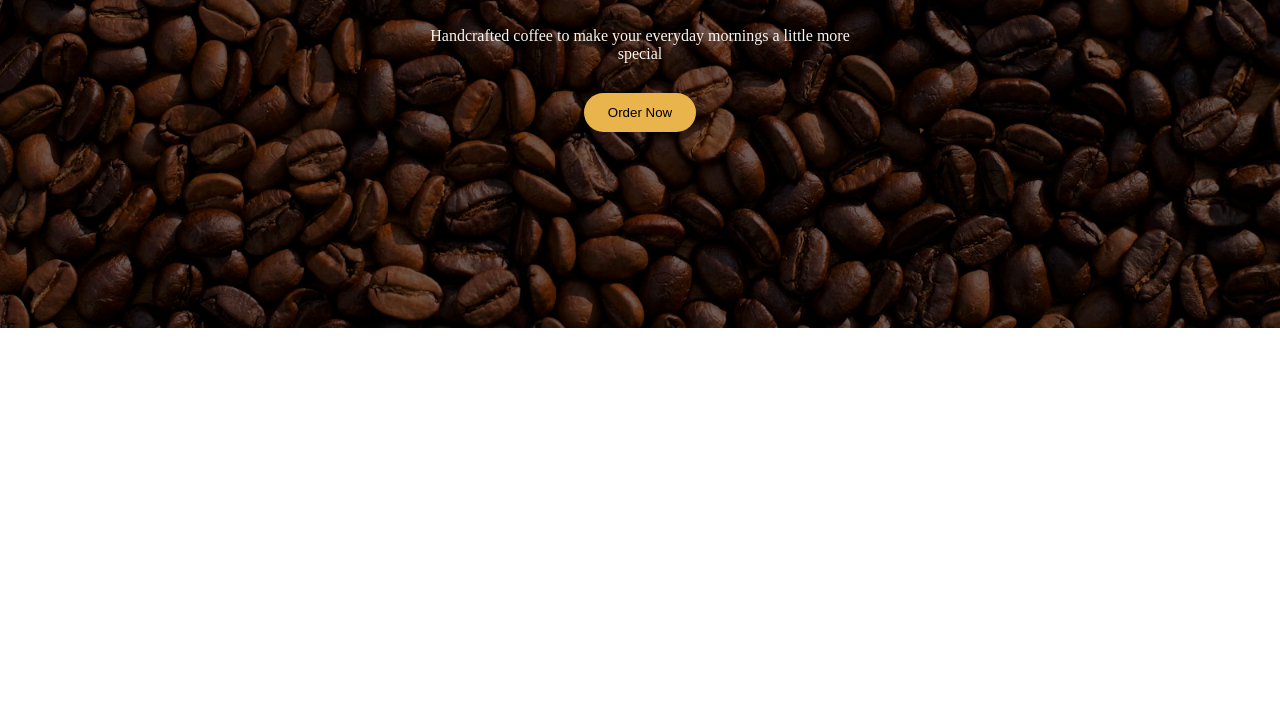
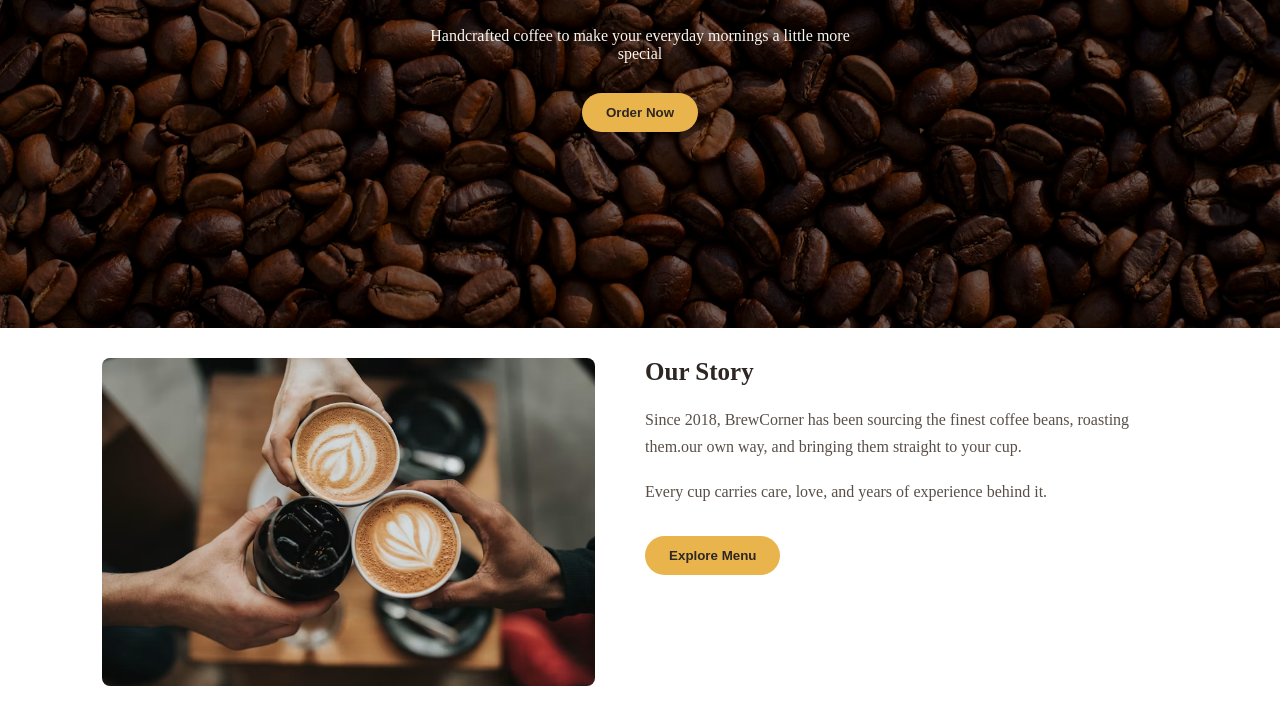
Before and after one commit to DeveloperNadim/BrewCorner, a plain HTML site: page index.html in a window 1280 px wide. Shown: the part 462-1182 px from the top of the page. Before the commit the page ends 800 px from the top, so only its background shows below. Drawn offline with Linux system fonts and the light colour scheme.

Commit message:
our story section

```diff
--- a/css/style.css
+++ b/css/style.css
@@ -67,10 +67,47 @@ header p >span{
 .hero-container .second-paragraph {
     font-weight: 300;
 }
-.hero-container button {
+.common-btn {
     padding: 12px 24px;
     background-color: #E9B44C;
     border-radius: 24px;
     border: none;
     cursor: pointer;
+    color: #2E2622;
+    font-weight: bold;
 }
+/* our-story section */
+.our-story{
+  padding: 30px 8%;
+  display: flex;
+  justify-content: space-between;
+  gap: 50px;
+}
+.our-story-child1 img {
+  width: 100%;
+  object-fit: cover;
+  border-radius: 8px;
+}
+.our-story-child2 {
+  display: flex;
+  align-items: flex-start;
+  flex-direction: column;
+}
+.our-story-child2 h3{
+    margin-bottom: 20px;
+    color: #2E2622;
+    font-size: 25px;
+    font-weight: bold;
+}
+
+.our-story-p1{
+    margin-bottom: 18px;
+    line-height: 1.7;
+    color: #5A4F47;
+}
+
+.our-story-p2{
+    margin-bottom: 30px;
+    line-height: 1.7;
+    color: #5A4F47;
+}
--- a/index.html
+++ b/index.html
@@ -32,8 +32,22 @@
           Handcrafted coffee to make your everyday mornings a little more
           <span>special</span>
         </p>
-        <button>Order Now</button>
+        <button class="common-btn">Order Now</button>
       </div>
     </header>
+    <main>
+      <!-- our-story section -->
+             <section class="our-story">
+                          <div class="our-story-child1">
+                            <img src="./image/our-story.avif" alt="">
+                          </div>
+                          <div class="our-story-child2">
+                             <h3>Our Story</h3>
+                             <p class="our-story-p1">Since 2018, BrewCorner has been sourcing the finest coffee beans, roasting them.our own way, and bringing them straight to your cup.</p>
+                             <p class="our-story-p2">Every cup carries care, love, and years of experience behind it.</p>
+                             <button class="common-btn">Explore Menu</button>
+                          </div>
+             </section>
+    </main>
   </body>
 </html>
```
